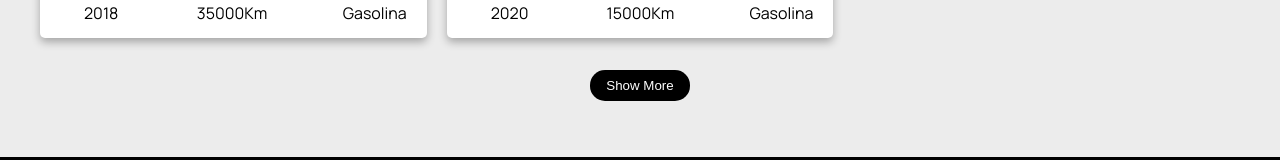
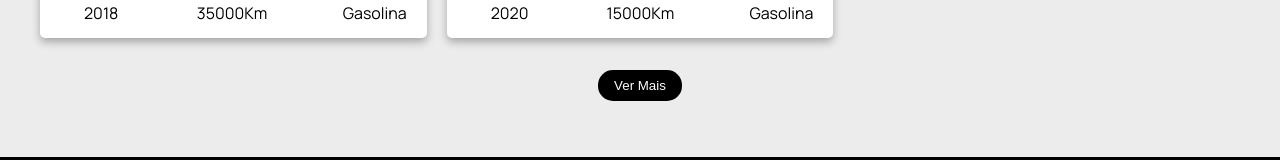
Before and after one commit to carlos-lima-dev/carstand, a React (Vite) app in the folder carseller/: page /cars in a window 1280 px wide. Shown: the part 1523-1683 px from the top of the page. Built offline with nearby package versions, Linux system fonts and the light colour scheme.

Commit message:
Update Cars.jsx

```diff
--- a/carseller/src/pages/Cars/Cars.jsx
+++ b/carseller/src/pages/Cars/Cars.jsx
@@ -155,7 +155,7 @@ const Cars = () => {
           {filteredCars.length > displayedCars && (
             <div className={styles.show_more}>
               <button onClick={showMore ? handleShowLess : handleShowMore}>
-                {showMore ? "Show Less" : "Show More"}
+                {showMore ? "Ver Menos" : "Ver Mais"}
               </button>
             </div>
           )}
```
